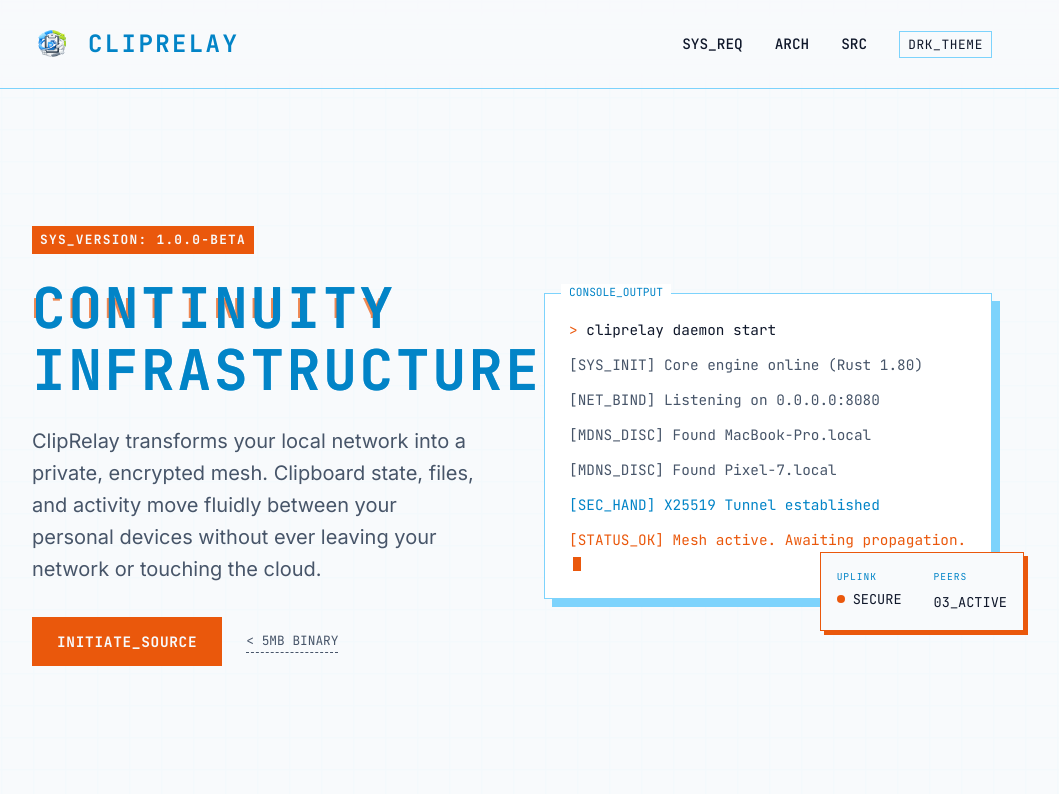
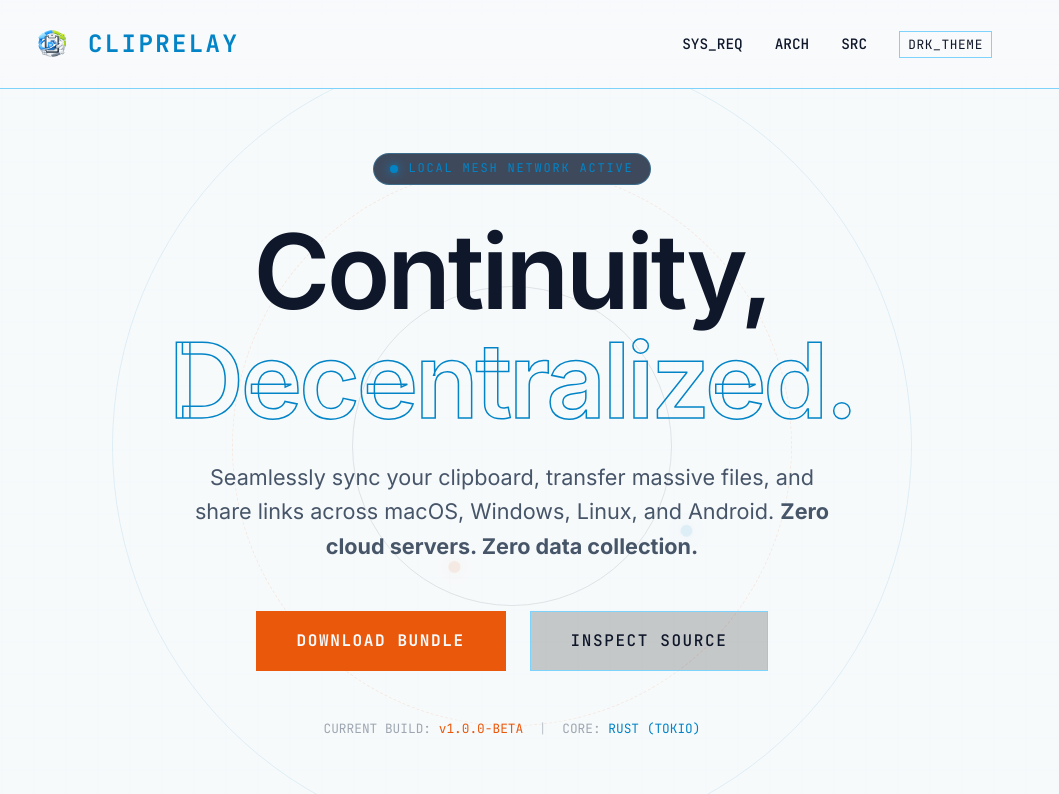
Before and after one commit to ChinmayyK/ClipRelay-web, a React (Vite) app: page / in a window 1280 px wide. Shown: the top 794 px of the page, without its empty margins (128-1187 px from the left). Built offline with nearby package versions, Linux system fonts and the light colour scheme.

Commit message:
feat: completely redesign hero section to be a centered, cinematic node view

```diff
--- a/src/components/Hero.tsx
+++ b/src/components/Hero.tsx
@@ -6,91 +6,99 @@ export function Hero() {
   const container = useRef(null);
 
   useGSAP(() => {
-    // Left content
-    gsap.from('.hero-content > *', {
+    // Reveal text
+    gsap.from('.hero-reveal', {
       opacity: 0,
-      x: -40,
-      duration: 1,
+      y: 40,
+      duration: 1.2,
       stagger: 0.15,
-      ease: 'back.out(1.2)'
+      ease: 'power4.out',
+      delay: 0.2
     });
 
-    // Terminal 3D pop-in
-    gsap.from('.hero-visual', {
-      opacity: 0,
-      scale: 0.9,
-      rotationY: -15,
-      rotationX: 10,
-      duration: 1.2,
-      delay: 0.3,
-      ease: 'power3.out'
+    // Orbiting nodes animation
+    gsap.to('.orbit-node', {
+      rotation: 360,
+      transformOrigin: "center 200px",
+      duration: 20,
+      repeat: -1,
+      ease: 'linear'
     });
 
-    // Terminal lines
-    gsap.from('.t-line', {
-      opacity: 0,
-      x: -10,
-      duration: 0.1,
-      stagger: 0.4,
-      delay: 1.2
+    gsap.to('.orbit-node-reverse', {
+      rotation: -360,
+      transformOrigin: "center 140px",
+      duration: 15,
+      repeat: -1,
+      ease: 'linear'
     });
 
     // Blinking diagnostic lights
     gsap.to('.status-led', {
-      opacity: 0.2,
-      duration: 0.1,
+      opacity: 0.3,
+      duration: 0.8,
       repeat: -1,
       yoyo: true,
-      stagger: 0.2,
-      ease: 'steps(1)'
+      ease: 'power1.inOut'
     });
   }, { scope: container });
 
   return (
-    <section ref={container} className="section" style={{ borderBottom: '1px dashed var(--border)', minHeight: 'calc(100vh - 85px)', display: 'flex', alignItems: 'center', perspective: '1000px' }}>
-      <div className="container" style={{ width: '100%' }}>
-        <div style={{ display: 'grid', gridTemplateColumns: 'repeat(auto-fit, minmax(min(100%, 320px), 1fr))', gap: '4rem', alignItems: 'center' }}>
-          <div className="hero-content">
-            <span className="label">SYS_VERSION: 1.0.0-BETA</span>
-            <h1 className="glitch" data-text="Continuity Infrastructure">Continuity<br/>Infrastructure</h1>
-            <p style={{ marginBottom: '2rem', fontSize: '1.25rem' }}>
-              ClipRelay transforms your local network into a private, encrypted mesh. Clipboard state, files, and activity move fluidly between your personal devices without ever leaving your network or touching the cloud.
-            </p>
-            <div className="hero-buttons" style={{ display: 'flex', gap: '1.5rem', alignItems: 'center' }}>
-              <a href="https://github.com/ChinmayyK/cliprelay" className="button-primary">INITIATE_SOURCE</a>
-              <span style={{ fontFamily: 'var(--font-mono)', fontSize: '0.8rem', color: 'var(--fg-dim)', borderBottom: '1px dashed var(--fg-dim)' }}>&lt; 5MB BINARY</span>
-            </div>
-          </div>
+    <section ref={container} className="section" style={{ borderBottom: '1px dashed var(--border)', minHeight: 'calc(100vh - 85px)', display: 'flex', flexDirection: 'column', justifyContent: 'center', alignItems: 'center', position: 'relative', overflow: 'hidden', padding: '0' }}>
 
-          <div className="hero-visual" style={{ position: 'relative', transformStyle: 'preserve-3d' }}>
-            <div className="terminal">
-              <div className="t-lines" style={{ display: 'flex', flexDirection: 'column', gap: '0.75rem' }}>
-                <div className="t-line"><span style={{ color: 'var(--accent)' }}>&gt;</span> cliprelay daemon start</div>
-                <div className="t-line" style={{ color: 'var(--fg-dim)' }}>[SYS_INIT] Core engine online (Rust 1.80)</div>
-                <div className="t-line" style={{ color: 'var(--fg-dim)' }}>[NET_BIND] Listening on 0.0.0.0:8080</div>
-                <div className="t-line" style={{ color: 'var(--fg-dim)' }}>[MDNS_DISC] Found MacBook-Pro.local</div>
-                <div className="t-line" style={{ color: 'var(--fg-dim)' }}>[MDNS_DISC] Found Pixel-7.local</div>
-                <div className="t-line" style={{ color: 'var(--accent-alt)' }}>[SEC_HAND] X25519 Tunnel established</div>
-                <div className="t-line" style={{ color: 'var(--accent)' }}>[STATUS_OK] Mesh active. Awaiting propagation.<span className="cursor-blink"></span></div>
-              </div>
-            </div>
+      {/* Background Graphic */}
+      <div style={{ position: 'absolute', top: '50%', left: '50%', transform: 'translate(-50%, -50%)', width: '100vw', height: '100vw', maxWidth: '800px', maxHeight: '800px', pointerEvents: 'none', opacity: 0.1, zIndex: 0 }}>
+        <div style={{ position: 'absolute', top: '50%', left: '50%', transform: 'translate(-50%, -50%)', width: '100%', height: '100%', border: '1px solid var(--accent-alt)', borderRadius: '50%' }}></div>
+        <div style={{ position: 'absolute', top: '50%', left: '50%', transform: 'translate(-50%, -50%)', width: '70%', height: '70%', border: '1px dashed var(--accent)', borderRadius: '50%' }}></div>
+        <div style={{ position: 'absolute', top: '50%', left: '50%', transform: 'translate(-50%, -50%)', width: '40%', height: '40%', border: '1px solid var(--fg)', borderRadius: '50%' }}></div>
 
-            {/* Diagnostic Panel */}
-            <div className="diagnostic-panel">
-              <div>
-                <span style={{ display: 'block', fontSize: '0.6rem', color: 'var(--accent-alt)', marginBottom: '0.25rem', fontFamily: 'var(--font-mono)', letterSpacing: '0.1em' }}>UPLINK</span>
-                <div style={{ display: 'flex', alignItems: 'center', gap: '0.5rem' }}>
-                  <div className="status-led" style={{ width: '8px', height: '8px', background: 'var(--accent)', borderRadius: '50%' }}></div>
-                  <span style={{ fontSize: '0.85rem', fontFamily: 'var(--font-mono)' }}>SECURE</span>
-                </div>
-              </div>
-              <div>
-                <span style={{ display: 'block', fontSize: '0.6rem', color: 'var(--accent-alt)', marginBottom: '0.25rem', fontFamily: 'var(--font-mono)', letterSpacing: '0.1em' }}>PEERS</span>
-                <span style={{ fontSize: '0.85rem', fontFamily: 'var(--font-mono)' }}>03_ACTIVE</span>
-              </div>
-            </div>
-          </div>
+        {/* Orbiting Elements */}
+        <div className="orbit-node" style={{ position: 'absolute', top: 'calc(50% - 200px)', left: 'calc(50% - 6px)', width: '12px', height: '12px', background: 'var(--accent-alt)', borderRadius: '50%', boxShadow: '0 0 20px var(--accent-alt)' }}></div>
+        <div className="orbit-node-reverse" style={{ position: 'absolute', top: 'calc(50% - 140px)', left: 'calc(50% - 6px)', width: '12px', height: '12px', background: 'var(--accent)', borderRadius: '50%', boxShadow: '0 0 20px var(--accent)' }}></div>
+      </div>
+
+      <div className="container" style={{ position: 'relative', zIndex: 10, maxWidth: '900px', textAlign: 'center', display: 'flex', flexDirection: 'column', alignItems: 'center' }}>
+
+        <div className="hero-reveal" style={{ display: 'inline-flex', alignItems: 'center', border: '1px solid rgba(56, 189, 248, 0.3)', padding: '0.35rem 1rem', borderRadius: '50px', marginBottom: '2rem', background: 'rgba(16, 29, 53, 0.8)', backdropFilter: 'blur(8px)' }}>
+          <span className="status-led" style={{ display: 'inline-block', width: '8px', height: '8px', background: 'var(--accent-alt)', borderRadius: '50%', marginRight: '10px', boxShadow: '0 0 10px var(--accent-alt)' }}></span>
+          <span style={{ color: 'var(--accent-alt)', fontFamily: 'var(--font-mono)', fontSize: '0.75rem', letterSpacing: '0.15em' }}>
+            LOCAL MESH NETWORK ACTIVE
+          </span>
         </div>
+
+        <h1 className="hero-reveal" style={{
+          fontSize: 'clamp(3.5rem, 10vw, 6.5rem)',
+          color: 'var(--fg)',
+          letterSpacing: '-0.03em',
+          lineHeight: 1.05,
+          marginBottom: '1.5rem',
+          textTransform: 'none',
+          fontFamily: 'var(--font-sans)',
+          fontWeight: 600
+        }}>
+          Continuity, <br/>
+          <span style={{ color: 'transparent', WebkitTextStroke: '1.5px var(--accent-alt)' }}>Decentralized.</span>
+        </h1>
+
+        <p className="hero-reveal" style={{
+          fontSize: 'clamp(1.1rem, 3vw, 1.35rem)',
+          color: 'var(--fg-dim)',
+          maxWidth: '650px',
+          margin: '0 auto 3rem',
+          lineHeight: 1.6
+        }}>
+          Seamlessly sync your clipboard, transfer massive files, and share links across macOS, Windows, Linux, and Android. <strong>Zero cloud servers. Zero data collection.</strong>
+        </p>
+
+        <div className="hero-reveal hero-buttons" style={{ display: 'flex', gap: '1.5rem', alignItems: 'center', justifyContent: 'center' }}>
+          <a href="https://github.com/ChinmayyK/cliprelay/releases" className="button-primary" style={{ padding: '1rem 2.5rem', fontSize: '1rem', letterSpacing: '0.1em' }}>DOWNLOAD BUNDLE</a>
+          <a href="https://github.com/ChinmayyK/cliprelay" className="button-secondary" style={{ padding: '1rem 2.5rem', fontSize: '1rem', border: '1px solid var(--border)', color: 'var(--fg)', textDecoration: 'none', fontFamily: 'var(--font-mono)', textTransform: 'uppercase', letterSpacing: '0.1em', transition: 'all 0.2s', background: 'rgba(0,0,0,0.2)' }}>INSPECT SOURCE</a>
+        </div>
+
+        <div className="hero-reveal" style={{ marginTop: '3rem', fontFamily: 'var(--font-mono)', fontSize: '0.8rem', color: 'var(--fg-dim)' }}>
+          <span style={{ opacity: 0.5 }}>CURRENT BUILD:</span> <span style={{ color: 'var(--accent)' }}>v1.0.0-BETA</span> <span style={{ margin: '0 0.5rem', opacity: 0.3 }}>|</span> <span style={{ opacity: 0.5 }}>CORE:</span> <span style={{ color: 'var(--accent-alt)' }}>RUST (TOKIO)</span>
+        </div>
+
       </div>
     </section>
   );
--- a/src/index.css
+++ b/src/index.css
@@ -170,6 +170,12 @@ button:hover {
 .button-primary:hover {
   background-color: transparent;
   color: var(--accent) !important;
+}
+
+.button-secondary:hover {
+  background-color: rgba(56, 189, 248, 0.1) !important;
+  border-color: var(--accent-alt) !important;
+  color: var(--accent-alt) !important;
 }
 
 .terminal {
```
